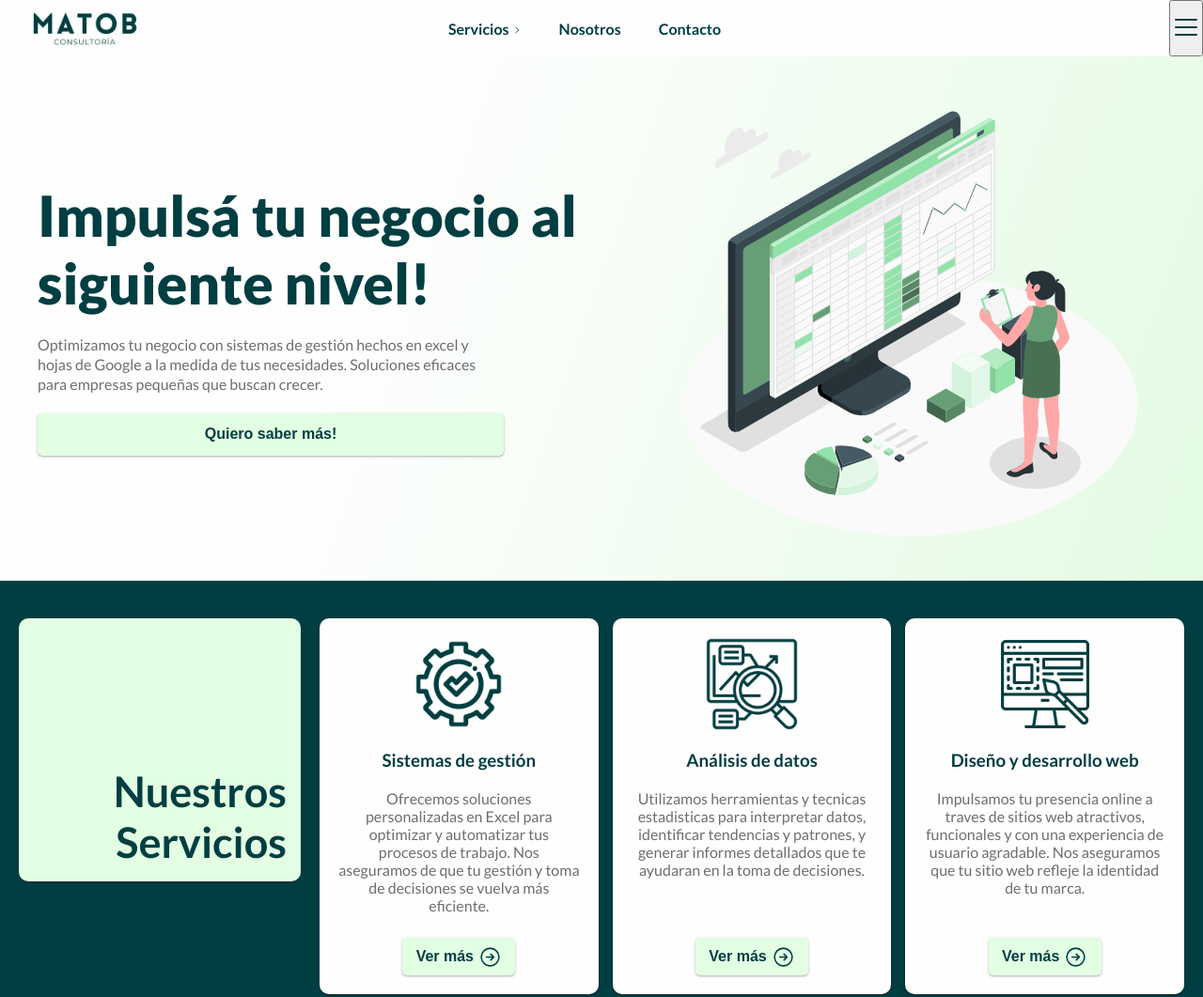
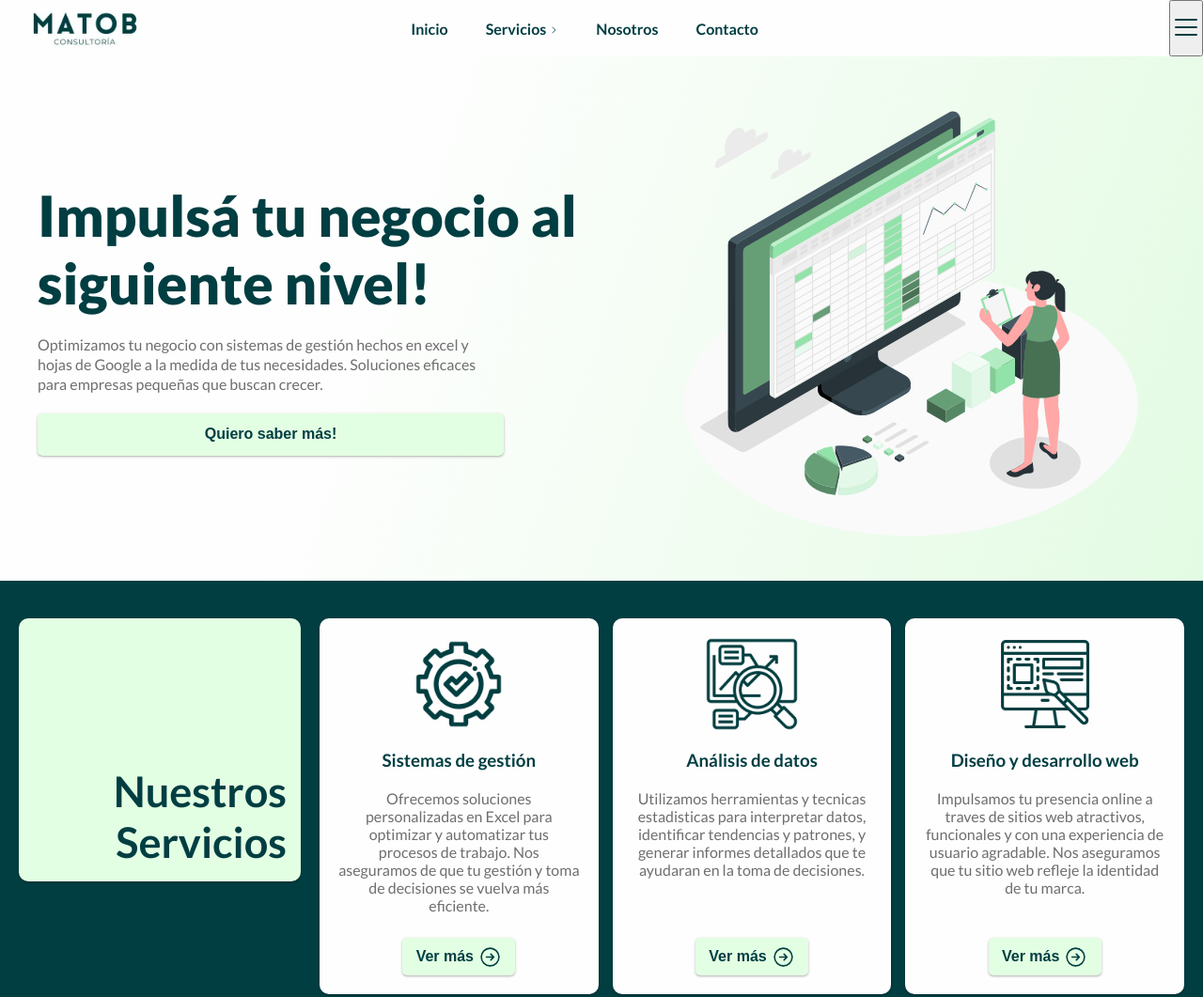
Before and after one commit to TobiasMolinero/matob-astro, an Astro site: page / in a window 1280 px wide. Shown: the top 1061 px of the page at 94% size. Built offline with nearby package versions, Linux system fonts and the light colour scheme; Astro itself is replaced by a stand-in of ours.

Commit message:
Add: link inicio en el header

```diff
--- a/src/components/Header.astro
+++ b/src/components/Header.astro
@@ -10,6 +10,9 @@ import { DropDownNav } from '@components';
     </div>
     <nav class="nav">
         <ul class="menu-nav">
+            <li class="menu-item">
+                <a class="menu-item_link" href="/">Inicio</a>
+            </li>
             <li class="menu-item">
                 <a class="menu-item_link" href="/gestion" data-astro-reload>
                     Servicios
```
